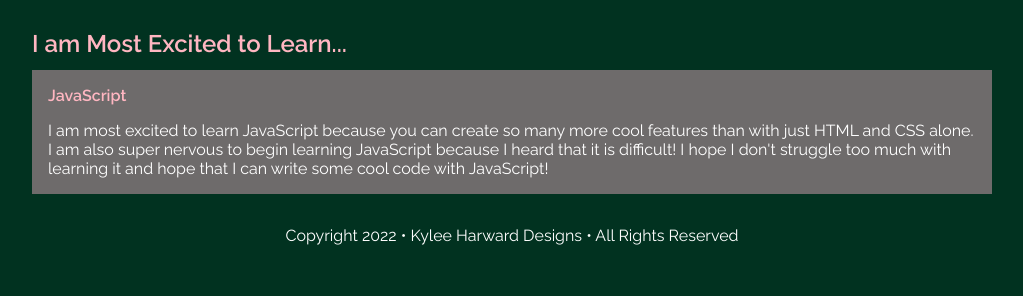
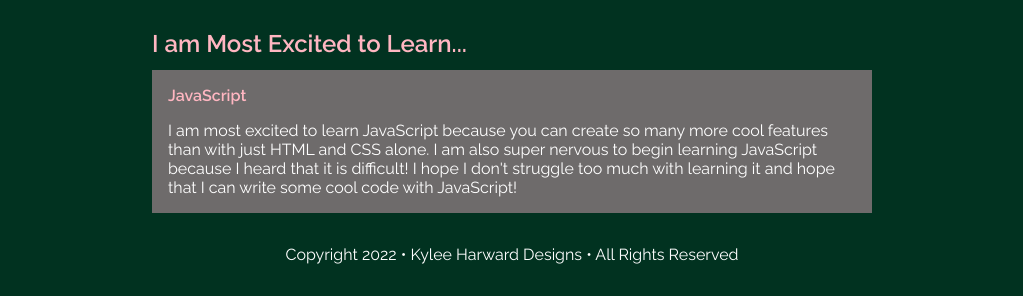
Before and after one commit to kyyyylee/DGM1600, a plain HTML site: page index.html in a window 1280 px wide. Shown: the part 573-869 px from the top of the page, without its empty margins (128-1151 px from the left). Drawn offline with Linux system fonts and the light colour scheme.

Commit message:
view width change

```diff
--- a/styles.css
+++ b/styles.css
@@ -5,7 +5,7 @@
 }
 
 body {
-  width: 960px;
+  width: 720px;
   margin: 0 auto;
   background-color: #013220;
 }
```
